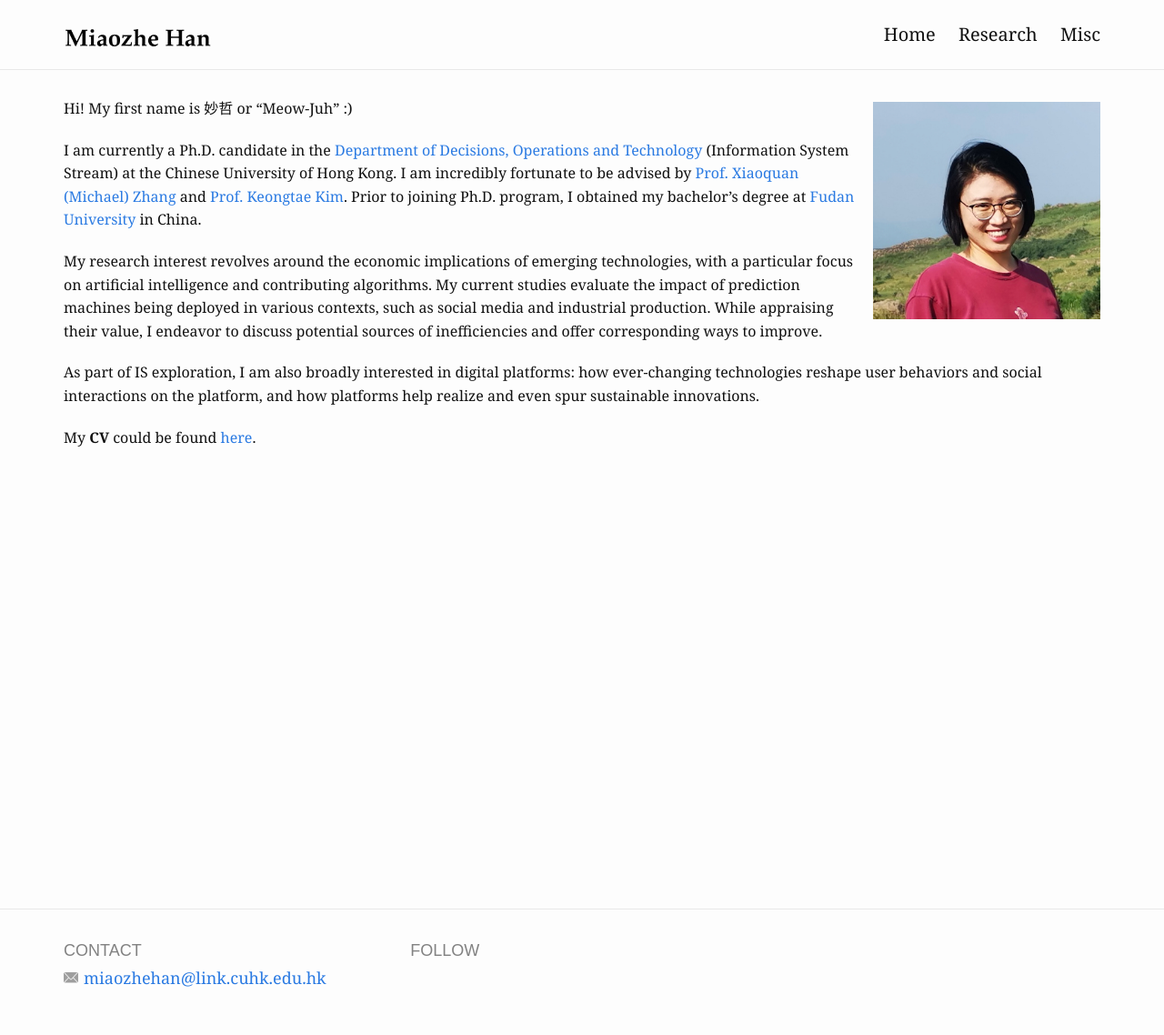
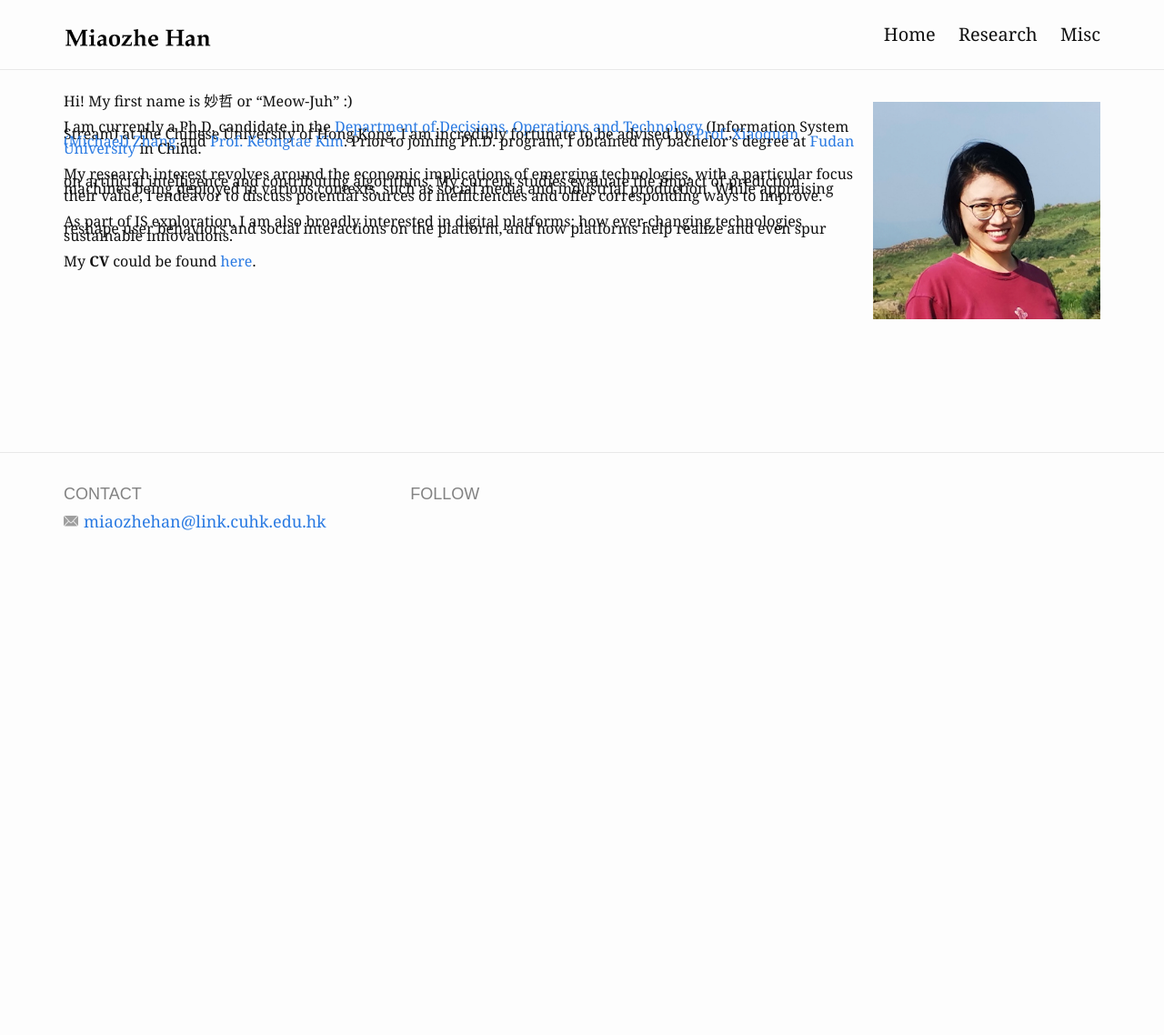
Before and after one commit to miaozhehan99/miaozhehan99.github.io, a Jekyll site: the page built from index.md, in a window 1280 px wide. Shown: the whole page at 91% size. Built offline with Jekyll 4.4.1, drawn with Linux system fonts in a browser that asks for light colours; after the commit the page ends 900 px from its top, so only the background shows below that.

Commit message:
Update _work.scss

```diff
--- a/_sass/_work.scss
+++ b/_sass/_work.scss
@@ -13,5 +13,5 @@
 }
 
 body{
- line-height: 1.6
+ line-height: 50%
 }
```
